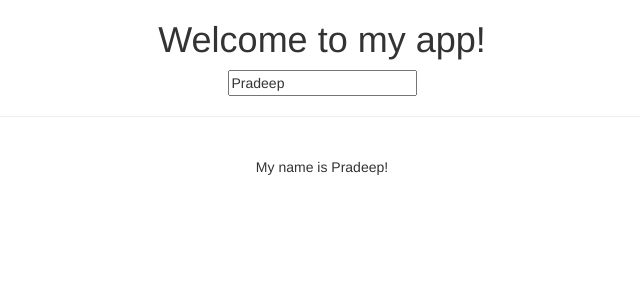
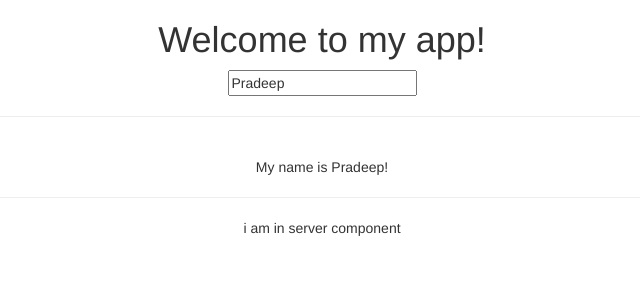
Before and after one commit to pradeepyadavx/Angular, an Angular app in the folder my-first-app/: page / in a window 1280 px wide. Shown: the top 300 px of the page, without its empty margins (318-958 px from the left). Built offline with nearby package versions, Linux system fonts and the light colour scheme.

Commit message:
Add first component name server manually

```diff
--- a/my-first-app/src/app/app.component.html
+++ b/my-first-app/src/app/app.component.html
@@ -8,3 +8,6 @@
   <hr>
   <br>
   My name is  {{ name }}!
+
+  <hr>
+  <app-server> </app-server>
--- a/my-first-app/src/app/app.module.ts
+++ b/my-first-app/src/app/app.module.ts
@@ -3,10 +3,12 @@
 import { FormsModule } from '@angular/forms';
 
 import { AppComponent } from './app.component';
+import { ServerComponent} from './server/server.component';
 
 @NgModule({
   declarations: [
-    AppComponent
+    AppComponent,
+    ServerComponent
   ],
   imports: [
     BrowserModule,
--- /dev/null
+++ b/my-first-app/src/app/server/server.component.html
@@ -0,0 +1 @@
+<p>i am in server component</p>
```
Also changed, not shown: my-first-app/src/app/server/server.component.ts (added, +8 -0 lines).
